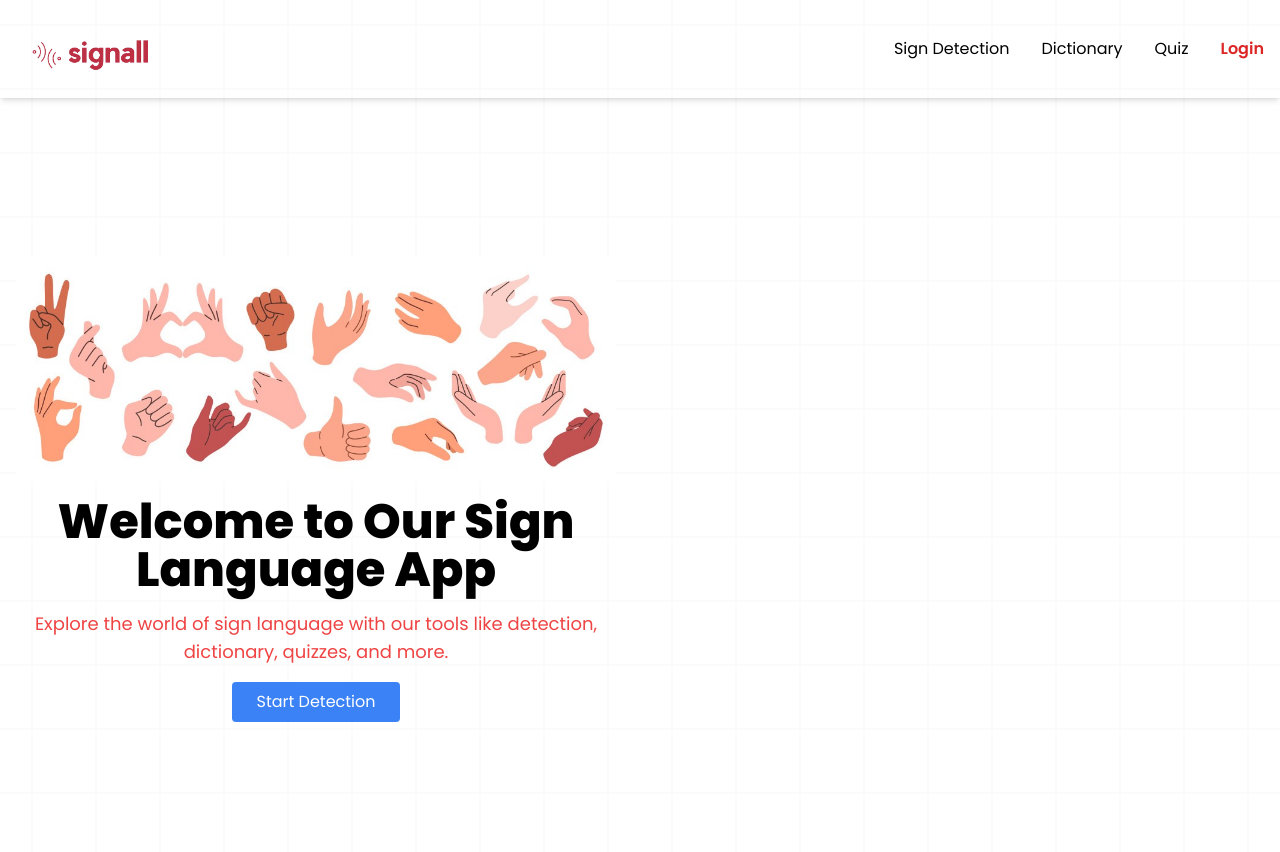
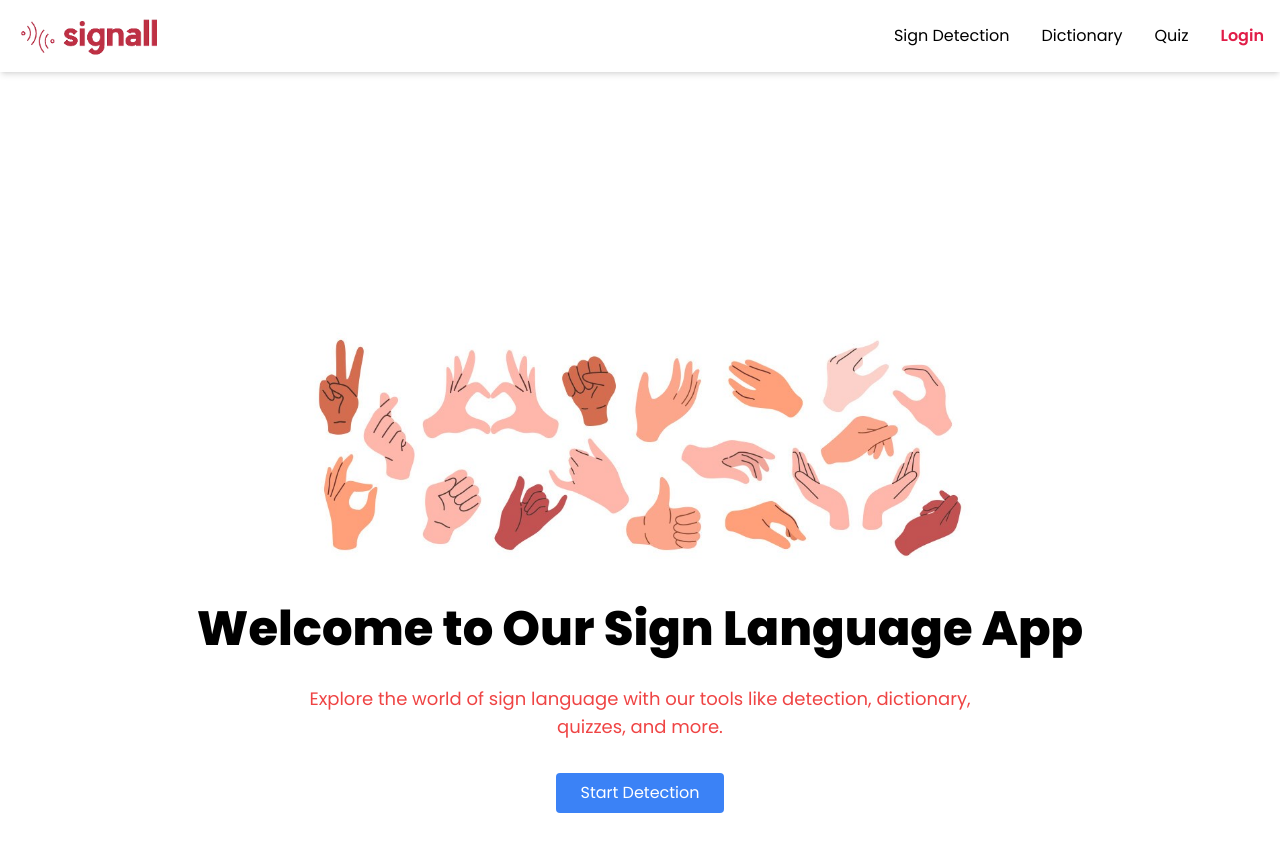
Before and after one commit to hasin023/sign-all_DP1, a Next.js app in the folder sign-all/: page / in a window 1280 px wide. Shown: the top 852 px of the page. Built offline with nearby package versions, Linux system fonts and the light colour scheme.

Commit message:
Fixed some positions

```diff
--- a/sign-all/package.json
+++ b/sign-all/package.json
@@ -25,6 +25,7 @@
     "react-dom": "^18",
     "react-hot-toast": "^2.4.1",
     "react-icons": "^5.3.0",
+    "sharp": "^0.33.5",
     "tailwind-merge": "^2.5.3",
     "tailwindcss-animate": "^1.0.7"
   },
--- a/sign-all/src/components/common/Navbar.tsx
+++ b/sign-all/src/components/common/Navbar.tsx
@@ -1,69 +1,71 @@
-import React from "react";
-import Image from "next/image";
+import React from "react"
+import Image from "next/image"
+import Link from "next/link"
 
-
-const Header = () => {
+const Navbar = () => {
   return (
-    <header className="text-black shadow-md">
-      <div className="container mx-auto px-4 flex justify-between items-center py-4">
-        <div className="flex items-center">
-          <Image
-            src="/logo.png"
-            alt="Logo"
-            width={150}
-            height={150}
-            className="mr-2"
-          />
+    <header className='text-black shadow-md'>
+      <div className='container mx-auto px-4 flex justify-between items-center py-3'>
+        <div className='flex items-center'>
+          <Link href='/'>
+            <Image
+              src='/logo.png'
+              alt='Logo'
+              width={150}
+              height={150}
+              className='mr-2'
+            />
+          </Link>
         </div>
 
-        <nav className="hidden md:flex space-x-8">
-          <a
-            href="#sign-detection"
-            className="hover:text-gray-400 transition duration-300"
+        <nav className='hidden md:flex space-x-8'>
+          <Link
+            href='/detection'
+            className='hover:text-rose-500 transition duration-300'
           >
             Sign Detection
-          </a>
-          <a
-            href="#dictionary"
-            className="hover:text-gray-400 transition duration-300"
+          </Link>
+          <Link
+            href='/dictionary'
+            className='hover:text-rose-500 transition duration-300'
           >
             Dictionary
-          </a>
-          <a
-            href="#quiz"
-            className="hover:text-gray-400 transition duration-300"
+          </Link>
+          <Link
+            href='/quiz'
+            className='hover:text-rose-500 transition duration-300'
           >
             Quiz
-          </a>
-          <a
-            href="#login"
-            className="text-red-600 font-semibold hover:text-gray-400 transition duration-300 "
+          </Link>
+          <Link
+            href='/login'
+            className='text-rose-600 font-semibold hover:text-gray-400 transition duration-300 '
           >
             Login
-          </a>
+          </Link>
         </nav>
 
-        <div className="md:hidden">
-          <button className="text-gray-300 focus:outline-none">
+        <div className='md:hidden'>
+          <button className='text-gray-300 focus:outline-none'>
             <svg
-              xmlns="http://www.w3.org/2000/svg"
-              className="h-8 w-8"
-              fill="none"
-              viewBox="0 0 24 24"
-              stroke="currentColor"
+              xmlns='http://www.w3.org/2000/svg'
+              className='h-8 w-8'
+              fill='none'
+              viewBox='0 0 24 24'
+              stroke='currentColor'
             >
               <path
-                strokeLinecap="round"
-                strokeLinejoin="round"
-                strokeWidth="2"
-                d="M4 6h16M4 12h16m-7 6h7"
+                strokeLinecap='round'
+                strokeLinejoin='round'
+                strokeWidth='2'
+                d='M4 6h16M4 12h16m-7 6h7'
               />
             </svg>
           </button>
         </div>
       </div>
     </header>
-  );
-};
+  )
+}
 
-export default Header;
+export default Navbar
--- a/sign-all/src/components/custom/Hero.tsx
+++ b/sign-all/src/components/custom/Hero.tsx
@@ -1,37 +1,35 @@
-import React from "react";
+import React from "react"
+import Image from "next/image"
 
-import Image from "next/image";
 const Hero = () => {
   return (
-    <section className=" py-16">
-      <div className="container mx-auto flex flex-col md:flex-row items-center gap-50">
-        <div className="flex flex-col items-center justify-center  text-center md:w-full space-y-4">
-          <div className="mt-8 md:mt-0">
+    <section className='flex items-center justify-center min-h-screen'>
+      <div className='container mx-auto flex flex-col items-center justify-center text-center space-y-8'>
+        <div className='w-full max-w-2xl'>
           <Image
-              src= "/sign-language-speakers.jpg"
-              alt="Hero Image"
+            src='/sign-language-speakers.jpg'
+            alt='Hero Image'
             width={1000}
             height={1000}
-              className="max-w-full h-auto"
+            className='max-w-full h-auto'
           />
         </div>
-          <h1 className="text-black text-5xl font-bold">
+        <h1 className='text-black text-5xl font-bold'>
           Welcome to Our Sign Language App
         </h1>
-          <p className="text-lg text-red-500">
+        <p className='text-lg text-red-500 max-w-2xl'>
           Explore the world of sign language with our tools like detection,
           dictionary, quizzes, and more.
         </p>
         <a
-            href="#learn-more"
-            className="mt-4 inline-block bg-blue-500 text-white px-6 py-2 rounded hover:bg-blue-600"
+          href='#learn-more'
+          className='mt-4 inline-block bg-blue-500 text-white px-6 py-2 rounded hover:bg-blue-600'
         >
           Start Detection
         </a>
       </div>
-      </div>
     </section>
-  );
-};
+  )
+}
 
-export default Hero;
+export default Hero
--- a/sign-all/src/components/custom/landing-page.tsx
+++ b/sign-all/src/components/custom/landing-page.tsx
@@ -1,10 +1,9 @@
-import Header from "../common/Navbar";
-import Hero from "../custom/Hero";
+import Hero from "../custom/Hero"
 
 export default function landingpage() {
   return (
     <main>
       <Hero />
     </main>
-  );
+  )
 }
--- a/sign-all/src/pages/index.tsx
+++ b/sign-all/src/pages/index.tsx
@@ -12,9 +12,9 @@ export default function Home() {
       <Head>
         <title>Sign All</title>
       </Head>
-      <div className={`${poppins.className} min-h-screen bg-box`}>
+      <div className={`${poppins.className} min-h-screen`}>
         <Navbar />
-        <main className='max-w-7xl mx-auto px-4 py-24 grid md:grid-cols-2 gap-12 justify-between items-center'>
+        <main className='max-w-7xl mx-auto px-4 py-24  gap-12 justify-between items-center'>
           <LandingPage />
         </main>
       </div>
--- a/sign-all/src/utils/mongodb.ts
+++ b/sign-all/src/utils/mongodb.ts
@@ -1,6 +1,6 @@
 import { ConnectionStates, connect } from 'mongoose'
 
-let connection: { isConnected?: ConnectionStates } = {};
+const connection: { isConnected?: ConnectionStates } = {};
 
 
 export async function dbConnect() {
```
Also changed, not shown: sign-all/public/logo.png (added), 1 other file (tests, documents, lock files or other folders). Lines whose indentation alone changed are shown as unchanged.
